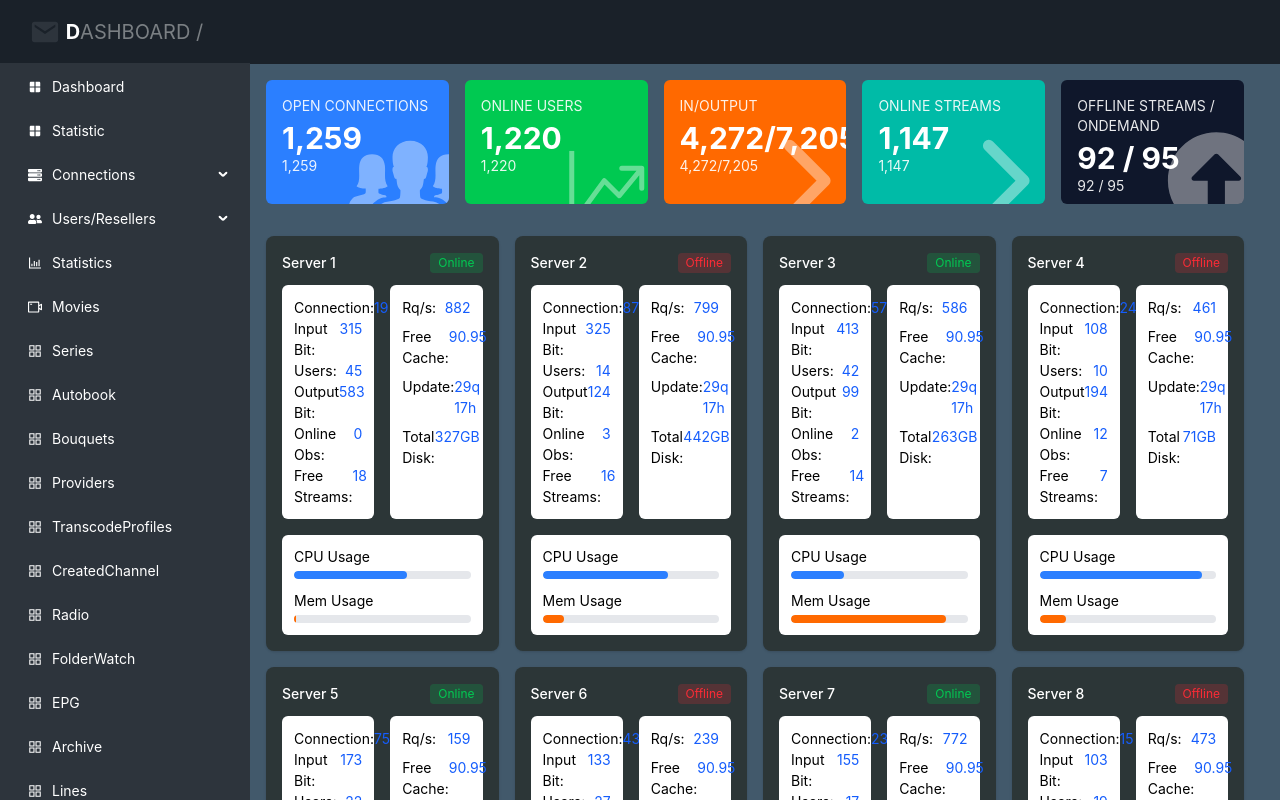
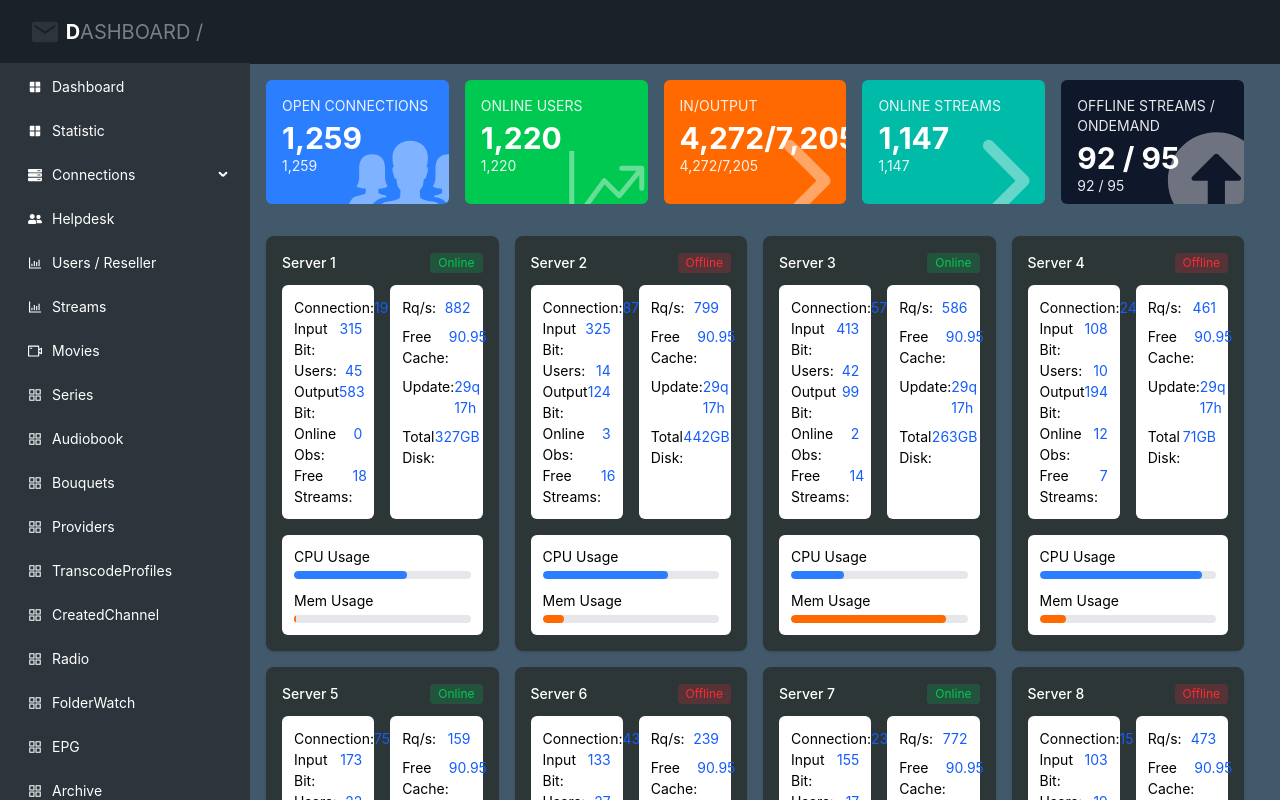
Before and after one commit to saadsinpk/IPTV_FRONT, a React (Vite) app: page /dashboard in a window 1280 px wide. Shown: the top 800 px of the page. Built offline with nearby package versions, Linux system fonts and the light colour scheme; sample sign-in values are in the browser's storage.

Commit message:
Update MainDashboard.jsx

```diff
--- a/src/Dashboard/MainDashboard.jsx
+++ b/src/Dashboard/MainDashboard.jsx
@@ -105,21 +105,27 @@ const Sidebar = ({ collapsed, toggleCollapsed }) => {
         icon: <FaServer />,
         subItems: [
           { name: "Current", key: "/dashboard/connections_current" },
-          { name: "VOD", key: "/dashboard/connections_vod" },
+          {
+            name: "Current Connection ISP",
+            key: "/dashboard/current_connection_isp",
+          },
+          { name: "Map", key: "/dashboard/connections_map" },
+          { name: "History", key: "/dashboard/connections_history" },
         ],
       },
       {
-        name: "Users/Resellers",
-        key: "/dashboard/users",
+        name: "Helpdesk",
+        key: "/dashboard/helpdesk",
         icon: <FaUserFriends />,
-        subItems: [
-          { name: "User List", key: "/dashboard/user_list" },
-          { name: "Reseller List", key: "/dashboard/reseller_list" },
-        ],
       },
       {
-        name: "Statistics",
-        key: "/dashboard/statistics",
+        name: "Users / Reseller",
+        key: "/dashboard/users_reseller",
+        icon: <BarChartOutlined />,
+      },
+      {
+        name: "Streams",
+        key: "/dashboard/streams",
         icon: <BarChartOutlined />,
       },
       {
@@ -133,8 +139,8 @@ const Sidebar = ({ collapsed, toggleCollapsed }) => {
         icon: <AppstoreOutlined />,
       },
       {
-        name: "Autobook",
-        key: "/dashboard/autobook",
+        name: "Audiobook",
+        key: "/dashboard/audiobook",
         icon: <AppstoreOutlined />,
       },
       {
```
